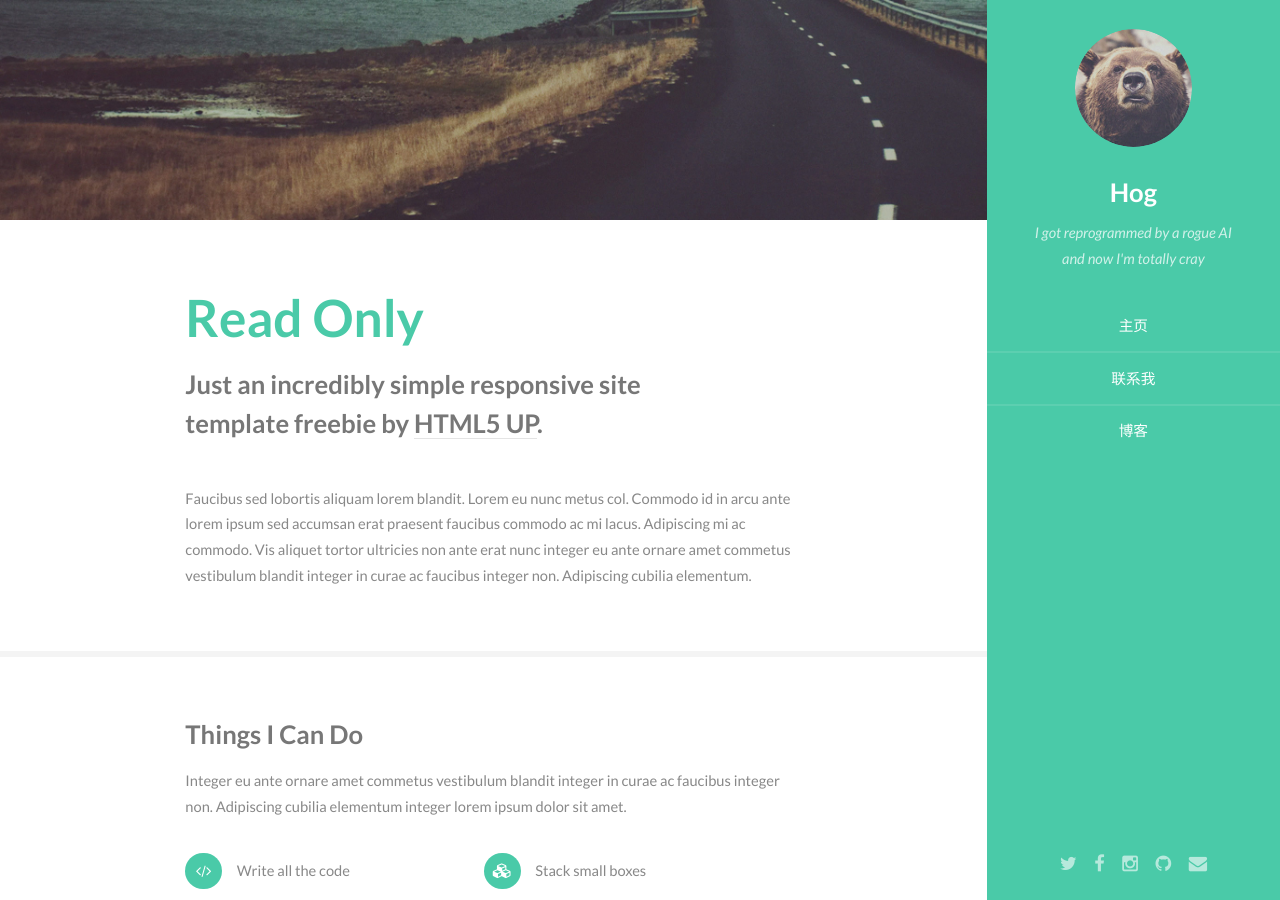
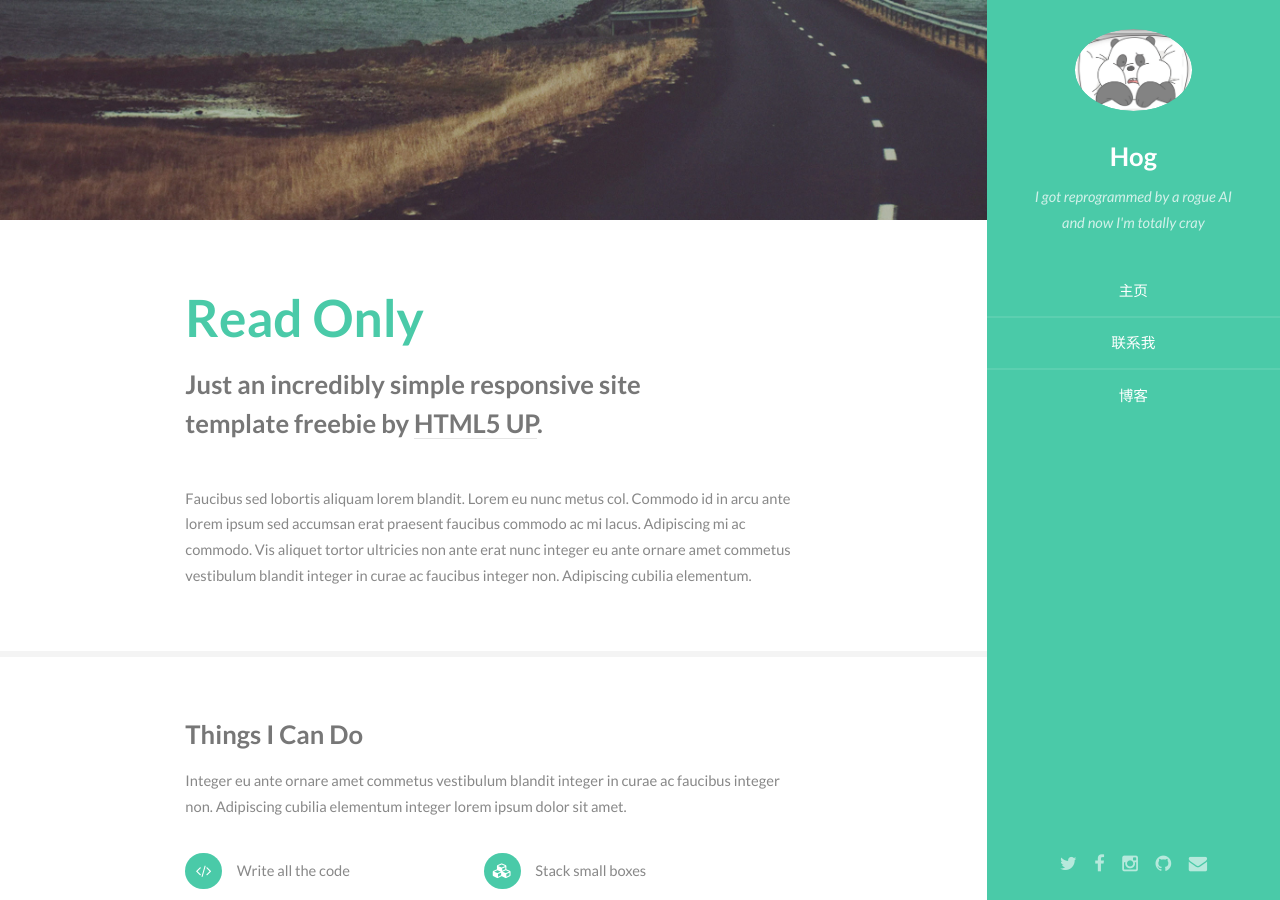
Before and after one commit to Hogzhu/Hogzhu.github.io, a Jekyll site: the page built from index.html, in a window 1280 px wide and 900 px high. Built offline with Jekyll 4.4.1, drawn with Linux system fonts in a browser that asks for light colours.

Commit message:
Update header.html

```diff
--- a/_includes/header.html
+++ b/_includes/header.html
@@ -1,7 +1,7 @@
 <!-- Header -->
     <section id="header" class="skel-layers-fixed">
         <header>
-            <span class="image avatar"><img src="{{ site.baseurl }}/images/avatar.jpg" alt="" /></span>
+            <span class="image avatar"><img src="{{ site.baseurl }}/images/head sculpture.jpg" alt="" /></span>
             <h1 id="logo"><a href="{{ site.baseurl }}/">Hog</a></h1>
             <p>I got reprogrammed by a rogue AI<br />
             and now I'm totally cray</p>
```
